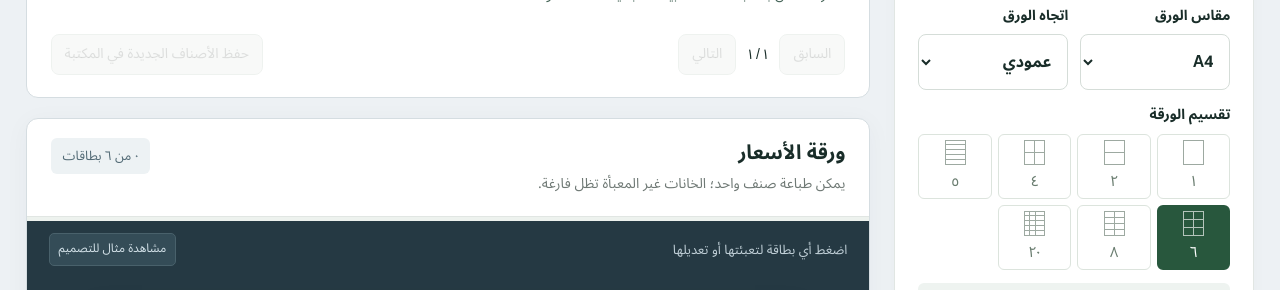
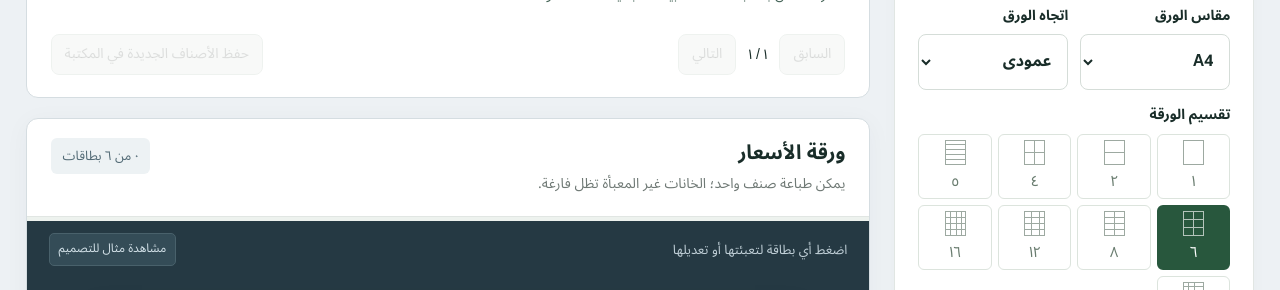
Before and after one commit to alihamady345-netizen/nozha-price-studio, a website: page public/index.html in a window 1280 px wide. Shown: the part 396-686 px from the top of the page. Drawn offline with Linux system fonts and the light colour scheme; no server answers.

Commit message:
Add 12 and 16 regular price labels per sheet

```diff
--- a/public/app.js
+++ b/public/app.js
@@ -21,6 +21,8 @@ function getLayout(settings=state){
   if(settings.count===5){cols=1;rows=5;}
   if(settings.count===6){cols=settings.orientation==='landscape'?3:2;rows=settings.orientation==='landscape'?2:3;}
   if(settings.count===8){cols=settings.orientation==='landscape'?4:2;rows=settings.orientation==='landscape'?2:4;}
+  if(settings.count===12){cols=settings.orientation==='landscape'?4:3;rows=settings.orientation==='landscape'?3:4;}
+  if(settings.count===16){cols=4;rows=4;}
   if(settings.count===20){cols=settings.orientation==='landscape'?5:4;rows=settings.orientation==='landscape'?4:5;}
   const cw=(w-2*settings.margin-(cols-1)*settings.gap)/cols;
   const ch=(h-2*settings.margin-(rows-1)*settings.gap)/rows;
--- a/public/centered-labels.css
+++ b/public/centered-labels.css
@@ -115,3 +115,7 @@ html[lang][data-output-mode="bw"] .compact .tag-price::before{
   border-top-width:.2mm;border-bottom-width:.4mm;
 }
 html[lang][data-output-mode="bw"] .compact .tag-price::after{height:.6mm;width:20%}
+
+/* Regular-price A4 layouts: 12 and 16 independently editable labels. */
+.l12{background:repeating-linear-gradient(90deg,transparent 0 6.3px,currentColor 6.3px 7.3px),repeating-linear-gradient(0deg,transparent 0 5px,currentColor 5px 6px)}
+.l16{background:repeating-linear-gradient(90deg,transparent 0 4.5px,currentColor 4.5px 5.5px),repeating-linear-gradient(0deg,transparent 0 5px,currentColor 5px 6px)}
--- a/public/index.html
+++ b/public/index.html
@@ -56,6 +56,8 @@
           <button data-count="5" aria-pressed="false"><i class="layout-icon l5"></i><span>٥</span></button>
           <button data-count="6" class="selected" aria-pressed="true"><i class="layout-icon l6"></i><span>٦</span></button>
           <button data-count="8" aria-pressed="false"><i class="layout-icon l8"></i><span>٨</span></button>
+          <button data-count="12" aria-pressed="false"><i class="layout-icon l12"></i><span>١٢</span></button>
+          <button data-count="16" aria-pressed="false"><i class="layout-icon l16"></i><span>١٦</span></button>
           <button data-count="20" aria-pressed="false"><i class="layout-icon l20"></i><span>٢٠</span></button>
         </div>
         <div class="dimensions"><span>مقاس البطاقة</span><strong id="cardDimensions" dir="ltr"></strong></div>
```
